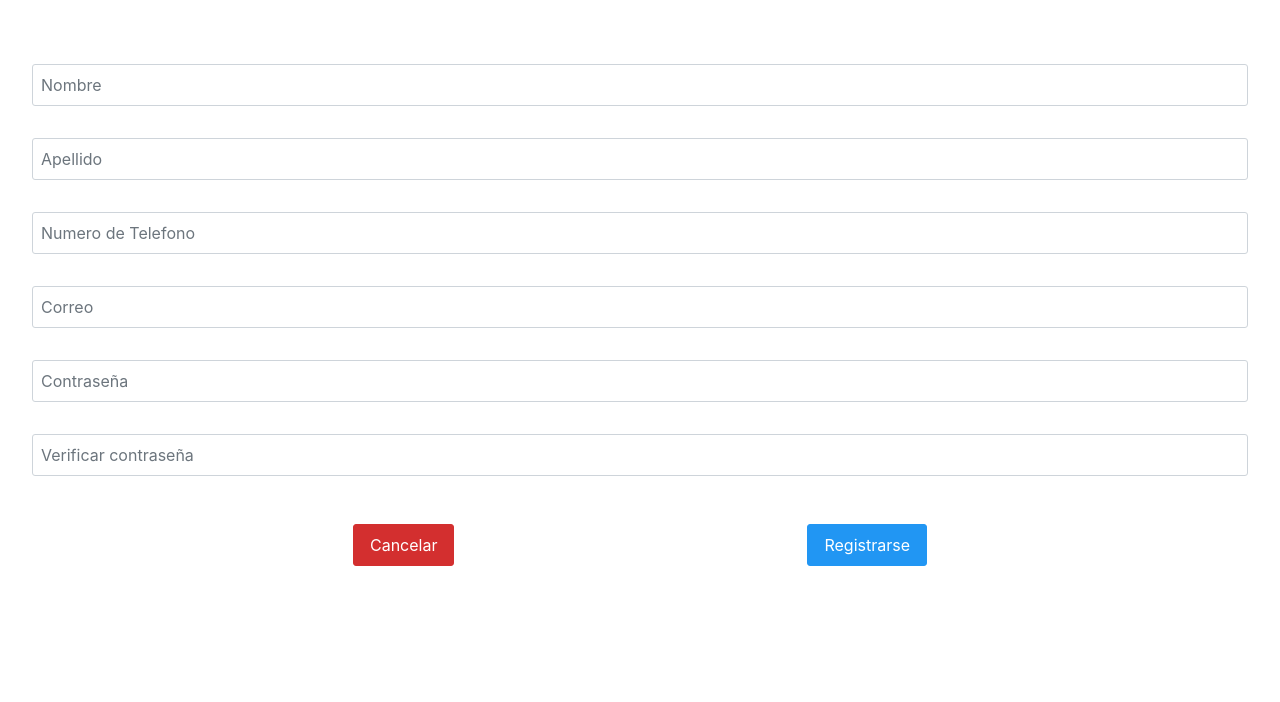
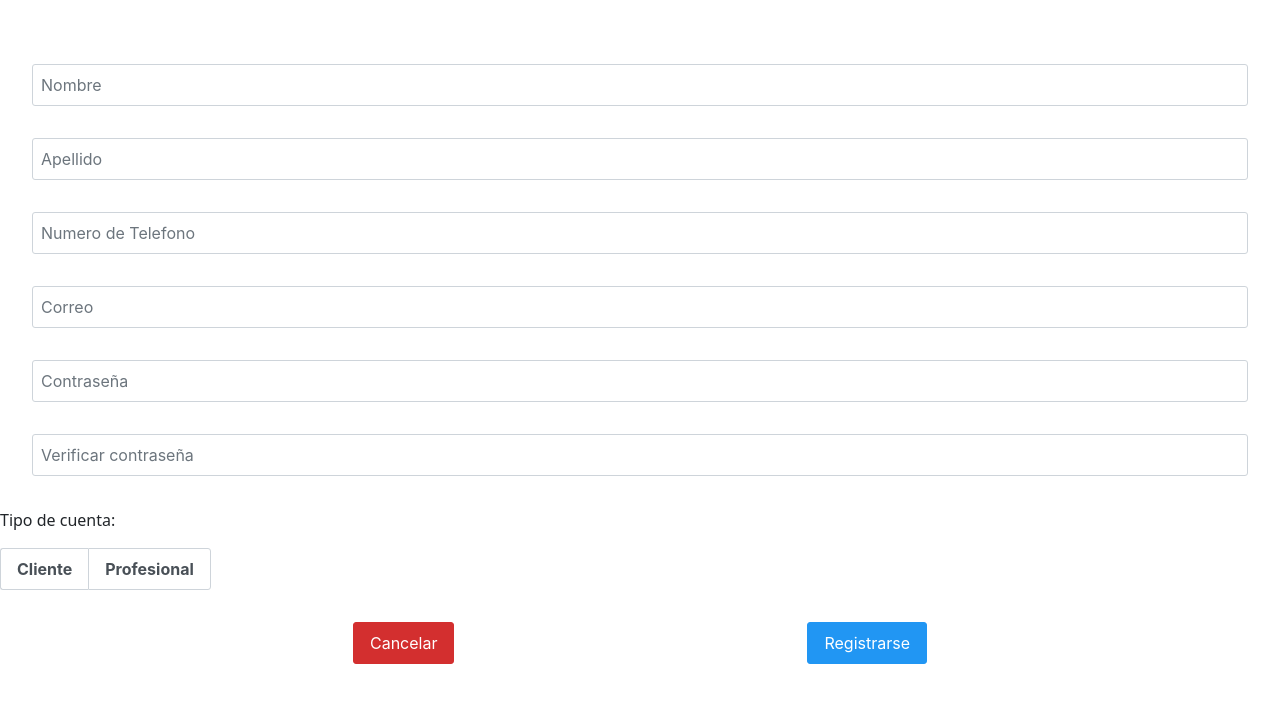
Before and after one commit to TomvShoo/IWork, a React (Create React App) app: page /Registro in a window 1280 px wide. Shown: the top 702 px of the page. Built offline with nearby package versions, Linux system fonts and the light colour scheme.

Commit message:
registro con tipo de cuenta

```diff
--- a/src/Pages/Login.js
+++ b/src/Pages/Login.js
@@ -65,10 +65,10 @@ export const Login = () => {
         localStorage.setItem('token', response.data.data);
         return navigate('/MenuPro')
       } else {
-        console.log('alguna wea');
+        console.log('Error en el inicio de sesion');
         // return navigate('/MenuPro')
       }
-      const token = response.data.token;
+      // const token = response.data.token;
 
 
     } catch (error) {
--- a/src/Pages/PagesCli/PerfilCliente.js
+++ b/src/Pages/PagesCli/PerfilCliente.js
@@ -1,6 +1,5 @@
 import React, { useEffect, useState } from "react";
 import { Card } from "primereact/card";
-import Calificacion from "../../components/Rating";
 import { Avatar } from "primereact/avatar";
 import { Button } from "primereact/button";
 import { Link } from "react-router-dom";
--- a/src/Pages/Registro.js
+++ b/src/Pages/Registro.js
@@ -49,7 +49,7 @@ export const Registro = () => {
     correo: '',
     contrasena: '',
     confirmarContrasena: '',
-    // agregar tipo de cuenta!!!
+    tipoCuenta: '',
   })
 
   const navigate = useNavigate();
@@ -74,7 +74,8 @@ export const Registro = () => {
         apellido: formData.apellido,
         nroTelefono: formData.nroTelefono,
         correo: formData.correo,
-        contrasena: formData.contrasena
+        contrasena: formData.contrasena,
+        tipoCuenta: formData.tipoCuenta,
       });
 
       if(response.data.success) {
@@ -144,18 +145,17 @@ export const Registro = () => {
         ></InputText>
       </div>
 
-      {/* <div style={Estilo.cuentas}>
+      <div style={Estilo.cuentas}>
         <p>Tipo de cuenta:</p>
-        <div style={Estilo.cuenta}>
-          <SelectButton />
-          <RadioButton mame="profesional" />
-          <label>Profesional</label>
-        </div>
-        <div style={Estilo.cuenta}>
-          <RadioButton mame="Cliente" />
-          <label>Cliente</label>
-        </div>
-      </div> */}
+        <SelectButton
+            options={[
+              { label: "Cliente", value: "cliente" },
+              { label: "Profesional", value: "profesional" },
+            ]}
+            value={formData.tipoCuenta}
+            onChange={(e) => setformData({ ...formData, tipoCuenta: e.value })}
+          />
+      </div>
 
       <div style={Estilo.button}>
         <Link to="/">
--- a/src/components/SwitchButton.js
+++ b/src/components/SwitchButton.js
@@ -8,6 +8,12 @@ class SwitchButton extends Component {
       selectedOption: "cliente",
     };
   }
+
+  handleOptionChange = (option) => {
+    if (this.state.selectedOption !== option) {
+      this.setState({ selectedOption: option });
+    }
+  };
 
   render() {
     const options = [
@@ -20,7 +26,7 @@ class SwitchButton extends Component {
         <SelectButton
           value={this.state.selectedOption}
           options={options}
-          onChange={(e) => this.setState({ selectedOption: e.value })}
+          onChange={(e) => this.handleOptionChange(e.value)}
         />
       </div>
     );
```
